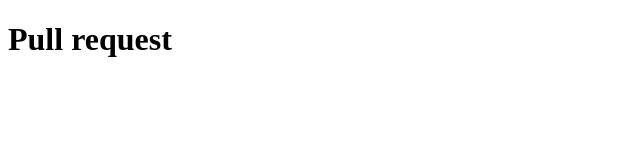
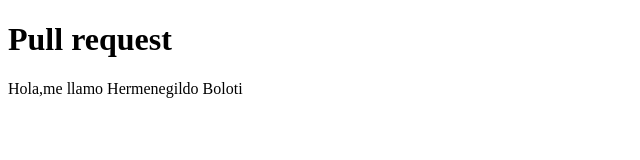
Before and after one commit to mari709/colaboradores, a plain HTML site: page index.html in a window 1280 px wide. Shown: the whole page, without its empty margins (0-640 px from the left). Drawn offline with Linux system fonts and the light colour scheme.

Commit message:
Update index.html
NO COPIAR MI HERMOSO NOMBRE

```diff
--- a/index.html
+++ b/index.html
@@ -9,6 +9,7 @@
 
 <body>
     <h1>Pull request</h1>
+    <p>Hola,me llamo Hermenegildo Boloti </p>
 </body>
 
 </html>
```
